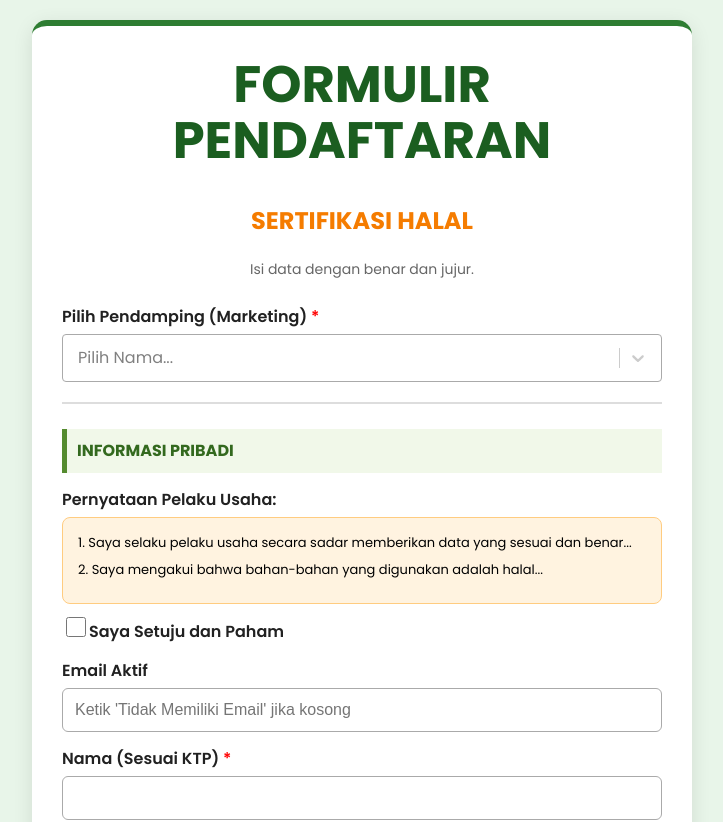
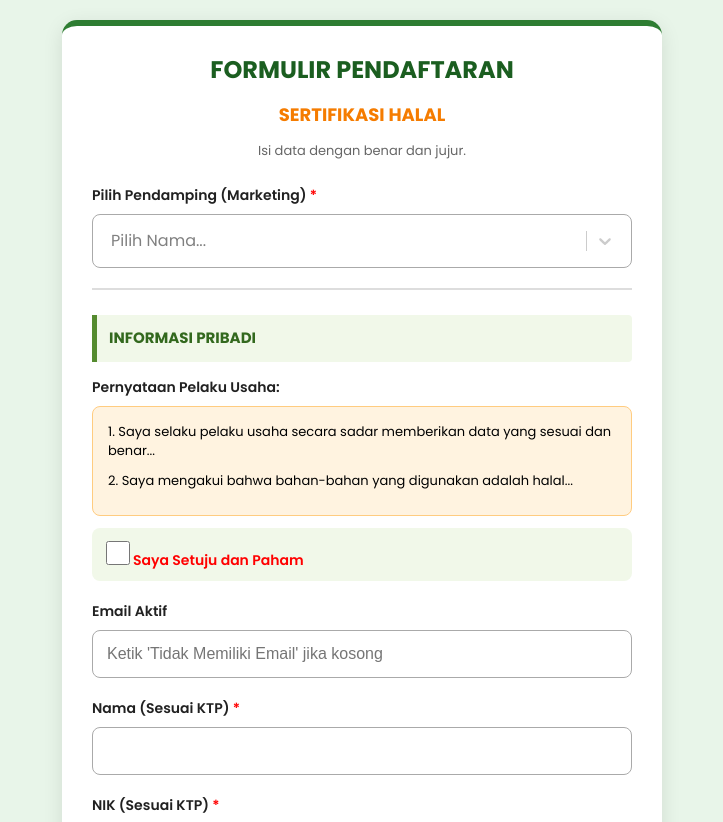
Before and after one commit to simifyy/formulir-marketing, a React (Vite) app: page / in a window 1280 px wide. Shown: the top 822 px of the page, without its empty margins (278-1001 px from the left). Built offline with nearby package versions, Linux system fonts and the light colour scheme.

Commit message:
Update package json dan App.jsx

```diff
--- a/src/App.css
+++ b/src/App.css
@@ -1,53 +1,95 @@
 @import url('https://fonts.googleapis.com/css2?family=Poppins:wght@400;600;700&display=swap');
 
+/* --- RESET & BODY --- */
 body {
   background-color: #e8f5e9;
   font-family: 'Poppins', sans-serif;
   color: #000;
   margin: 0;
+  padding: 0;
+  min-height: 100vh;
   display: flex;
   justify-content: center;
+  /* Align items flex-start penting agar bisa discroll di HP */
   align-items: flex-start;
-  min-height: 100vh;
-  padding: 20px;
 }
 
+/* --- CONTAINER UTAMA --- */
 .container {
   width: 100%;
+  /* Max width 600px agar di laptop tidak terlalu lebar */
   max-width: 600px;
+  /* Margin auto agar tengah, margin atas bawah ada jarak */
+  margin: 20px auto;
   background: #ffffff;
   padding: 30px;
   border-radius: 15px;
   box-shadow: 0 5px 20px rgba(0,0,0,0.1);
   border-top: 6px solid #2e7d32;
+  box-sizing: border-box; /* Penting agar padding tidak melebarkan kotak */
 }
 
-h1, h2, h3 { text-align: center; color: #1b5e20; margin-top: 0; }
-.subtitle { text-align: center; color: #666; font-size: 14px; margin-bottom: 25px; }
+/* --- TYPOGRAPHY --- */
+h1 {
+  text-align: center;
+  color: #1b5e20;
+  margin-top: 0;
+  font-size: 24px;
+  line-height: 1.2;
+}
 
+h2 {
+  text-align: center;
+  color: #f57c00;
+  font-size: 18px;
+  margin-bottom: 5px;
+}
+
+.subtitle {
+  text-align: center;
+  color: #666;
+  font-size: 13px;
+  margin-bottom: 25px;
+}
+
+/* --- FORM ELEMENTS --- */
 .section-header {
   background-color: #f1f8e9;
   color: #33691e;
-  padding: 10px;
+  padding: 12px;
   font-weight: bold;
   border-left: 5px solid #558b2f;
   margin: 25px 0 15px 0;
-  font-size: 16px;
+  font-size: 15px;
   text-transform: uppercase;
+  border-radius: 0 4px 4px 0;
 }
 
-.form-group { margin-bottom: 15px; }
-.form-group label { display: block; margin-bottom: 5px; font-weight: 600; color: #212121; }
-.form-group label span { color: red; }
+.form-group {
+  margin-bottom: 20px;
+}
 
+.form-group label {
+  display: block;
+  margin-bottom: 8px;
+  font-weight: 600;
+  color: #212121;
+  font-size: 14px;
+}
+
+.form-group label span {
+  color: red;
+}
+
+/* Input agar enak diketik di HP */
 .input-field {
   width: 100%;
-  padding: 12px;
+  padding: 14px; /* Padding lebih besar untuk jari */
   border: 1px solid #aaa;
-  border-radius: 6px;
-  font-size: 16px;
+  border-radius: 8px;
+  font-size: 16px; /* Font 16px mencegah zoom otomatis di iPhone */
   box-sizing: border-box;
-  color: #000000 !important;
+  color: #000 !important;
   background-color: #fff;
 }
 
@@ -57,6 +99,14 @@ h1, h2, h3 { text-align: center; color: #1b5e20; margin-top: 0; }
   box-shadow: 0 0 0 3px rgba(46, 125, 50, 0.2);
 }
 
+/* File Input */
+input[type="file"] {
+  padding: 10px;
+  background: #f9f9f9;
+  border: 1px dashed #ccc;
+}
+
+/* --- PERNYATAAN --- */
 .statement-box {
   background: #fff3e0;
   padding: 15px;
@@ -65,39 +115,98 @@ h1, h2, h3 { text-align: center; color: #1b5e20; margin-top: 0; }
   font-size: 13px;
   line-height: 1.5;
   color: #000;
-  margin-bottom: 10px;
+  margin-bottom: 12px;
 }
-.statement-box p { margin: 0 0 8px 0; }
+
+.statement-box p {
+  margin: 0 0 10px 0;
+}
 
 .checkbox-wrapper {
   display: flex;
-  align-items: center;
-  gap: 10px;
+  align-items: center; /* Vertikal center */
+  gap: 12px;
   font-weight: bold;
   color: #1b5e20;
   cursor: pointer;
+  padding: 10px;
+  background: #f1f8e9;
+  border-radius: 8px;
 }
-.checkbox-wrapper input { width: 20px; height: 20px; accent-color: #2e7d32; }
 
+.checkbox-wrapper input {
+  width: 24px; /* Checkbox lebih besar */
+  height: 24px;
+  accent-color: #2e7d32;
+  flex-shrink: 0; /* Agar checkbox tidak gepeng */
+}
+
+/* --- TOMBOL --- */
 .btn-submit, .btn-next {
   width: 100%;
-  padding: 15px;
+  padding: 16px;
   background-color: #2e7d32;
   color: white;
   border: none;
-  border-radius: 8px;
+  border-radius: 10px;
   font-size: 16px;
   font-weight: bold;
   cursor: pointer;
-  margin-top: 20px;
+  margin-top: 25px;
+  box-shadow: 0 4px 6px rgba(0,0,0,0.1);
+  transition: background 0.2s;
 }
-.btn-submit:hover { background-color: #1b5e20; }
+
+.btn-submit:active, .btn-next:active {
+  transform: scale(0.98); /* Efek tekan */
+}
+
 .btn-back {
   background-color: #cfd8dc;
   color: #37474f;
   margin-right: 10px;
   width: auto;
-  padding: 15px 25px;
+  flex: 1; /* Agar tombol berbagi ruang sama rata */
 }
 
-.status-msg { text-align: center; margin-top: 15px; font-weight: bold; }
+.btn-container {
+  display: flex;
+  gap: 10px;
+  margin-top: 20px;
+}
+
+.status-msg {
+  text-align: center;
+  margin-top: 15px;
+  font-size: 14px;
+}
+
+/* --- KHUSUS MOBILE (LAYAR KECIL) --- */
+@media (max-width: 480px) {
+  body {
+    background-color: #fff; /* Di HP background putih aja biar bersih */
+    padding: 0;
+  }
+
+  .container {
+    margin: 0;
+    border-radius: 0; /* Kotak penuh di HP */
+    border-top: none;
+    padding: 20px;
+    box-shadow: none;
+  }
+
+  h1 {
+    font-size: 22px;
+  }
+
+  .input-field {
+    padding: 12px;
+    font-size: 16px;
+  }
+
+  .btn-submit, .btn-next, .btn-back {
+    padding: 14px;
+    font-size: 15px;
+  }
+}
--- a/src/App.jsx
+++ b/src/App.jsx
@@ -4,6 +4,7 @@ import imageCompression from 'browser-image-compression';
 import './App.css';
 
 function App() {
+  // GANTI URL INI DENGAN URL SCRIPT TERBARU KAMU
   const SCRIPT_URL = "https://script.google.com/macros/s/AKfycby0sw-adlPYohzgIOmJIygHDyeTI8x7QR9EmdVTniQTT2btlIPdP9AQh0ehMfSKLVHp/exec";
 
   const [step, setStep] = useState(1);
@@ -15,14 +16,22 @@ function App() {
     { value: 'EVAN', label: 'EVAN (003)' },
   ];
 
+  // Style dropdown agar responsive
   const selectStyles = {
-    control: base => ({ ...base, borderColor: '#aaa', padding: '5px' }),
+    control: base => ({
+      ...base,
+      borderColor: '#aaa',
+      padding: '8px', // Padding lebih besar
+      borderRadius: '8px',
+      fontSize: '16px'
+    }),
     singleValue: base => ({ ...base, color: '#000' }),
     input: base => ({ ...base, color: '#000' }),
     option: (base, state) => ({
       ...base,
       backgroundColor: state.isSelected ? '#2e7d32' : state.isFocused ? '#c8e6c9' : 'white',
-      color: state.isSelected ? 'white' : '#000'
+      color: state.isSelected ? 'white' : '#000',
+      padding: '12px' // Opsi lebih mudah disentuh
     })
   };
 
@@ -65,7 +74,6 @@ function App() {
 
       try {
         const compressedFile = await imageCompression(file, options);
-
         const reader = new FileReader();
         reader.readAsDataURL(compressedFile);
         reader.onloadend = () => {
@@ -73,7 +81,7 @@ function App() {
         };
       } catch (error) {
         console.error("Gagal kompresi:", error);
-        alert("Gagal mengompres gambar. Gambar mungkin terlalu besar.");
+        alert("Gagal mengompres gambar.");
       }
     }
   };
@@ -125,10 +133,10 @@ function App() {
 
   if (status === 'success') {
     return (
-      <div className="container" style={{textAlign:'center'}}>
-        <h1 style={{color:'green'}}>✅ Terima Kasih!</h1>
-        <p>Data Anda berhasil dikirim.</p>
-        <button className="btn-submit" onClick={() => window.location.reload()}>Isi Lagi</button>
+      <div className="container" style={{textAlign:'center', padding: '40px 20px'}}>
+        <h1 style={{color:'green', fontSize: '28px'}}>✅ Terima Kasih!</h1>
+        <p style={{fontSize: '16px', lineHeight: '1.6'}}>Data pendaftaran Anda telah berhasil dikirim ke sistem kami.</p>
+        <button className="btn-submit" onClick={() => window.location.reload()} style={{marginTop:'30px'}}>Isi Formulir Baru</button>
       </div>
     );
   }
@@ -163,7 +171,7 @@ function App() {
               </div>
               <label className="checkbox-wrapper">
                 <input type="checkbox" name="persetujuan" onChange={handleChange} />
-                Saya Setuju dan Paham
+                <span>Saya Setuju dan Paham</span>
               </label>
             </div>
 
@@ -185,7 +193,7 @@ function App() {
             <div className="form-group">
               <label>Unggah Foto KTP <span>*</span></label>
               <input className="input-field" type="file" name="fotoKTP" accept="image/*" onChange={handleFileChange} required />
-              <small style={{color:'#666', fontSize:'11px'}}>Foto akan otomatis diperkecil agar pengiriman cepat.</small>
+              <small style={{color:'#666', fontSize:'12px', display:'block', marginTop:'5px'}}>Foto otomatis diperkecil agar cepat.</small>
             </div>
 
             <div className="form-group">
@@ -246,22 +254,23 @@ function App() {
               <input className="input-field" type="file" name="fotoPendamping" accept="image/*" onChange={handleFileChange} />
             </div>
 
-            <div style={{display:'flex', marginTop:'20px'}}>
+            {/* Container Tombol agar rapi di HP */}
+            <div className="btn-container">
               <button type="button" className="btn-submit btn-back" onClick={() => setStep(1)}>👈 KEMBALI</button>
-              <button type="submit" className="btn-submit">KIRIM FORMULIR ✅</button>
+              <button type="submit" className="btn-submit" style={{marginTop:0}}>KIRIM DATA ✅</button>
             </div>
           </>
         )}
 
         {status === 'loading' && (
           <div style={{marginTop:'20px', padding:'15px', backgroundColor:'#e0f2f1', borderRadius:'8px', color:'#00695c', textAlign:'center'}}>
-            <p style={{margin:0, fontWeight:'bold', fontSize:'18px'}}>🚀 Sedang Mengirim Data...</p>
-            <p style={{margin:'5px 0 0 0', fontSize:'13px'}}>Proses lebih cepat. Mohon tunggu sebentar.</p>
+            <p style={{margin:0, fontWeight:'bold', fontSize:'16px'}}>🚀 Sedang Mengirim Data...</p>
+            <p style={{margin:'5px 0 0 0', fontSize:'13px'}}>Mohon tunggu sebentar.</p>
           </div>
         )}
 
         {status === 'error' && (
-          <p className="status-msg" style={{color:'red'}}>❌ Gagal mengirim. Pastikan internet Anda stabil.</p>
+          <p className="status-msg" style={{color:'red', fontWeight:'bold'}}>❌ Gagal mengirim. Cek koneksi internet Anda.</p>
         )}
       </form>
     </div>
```
